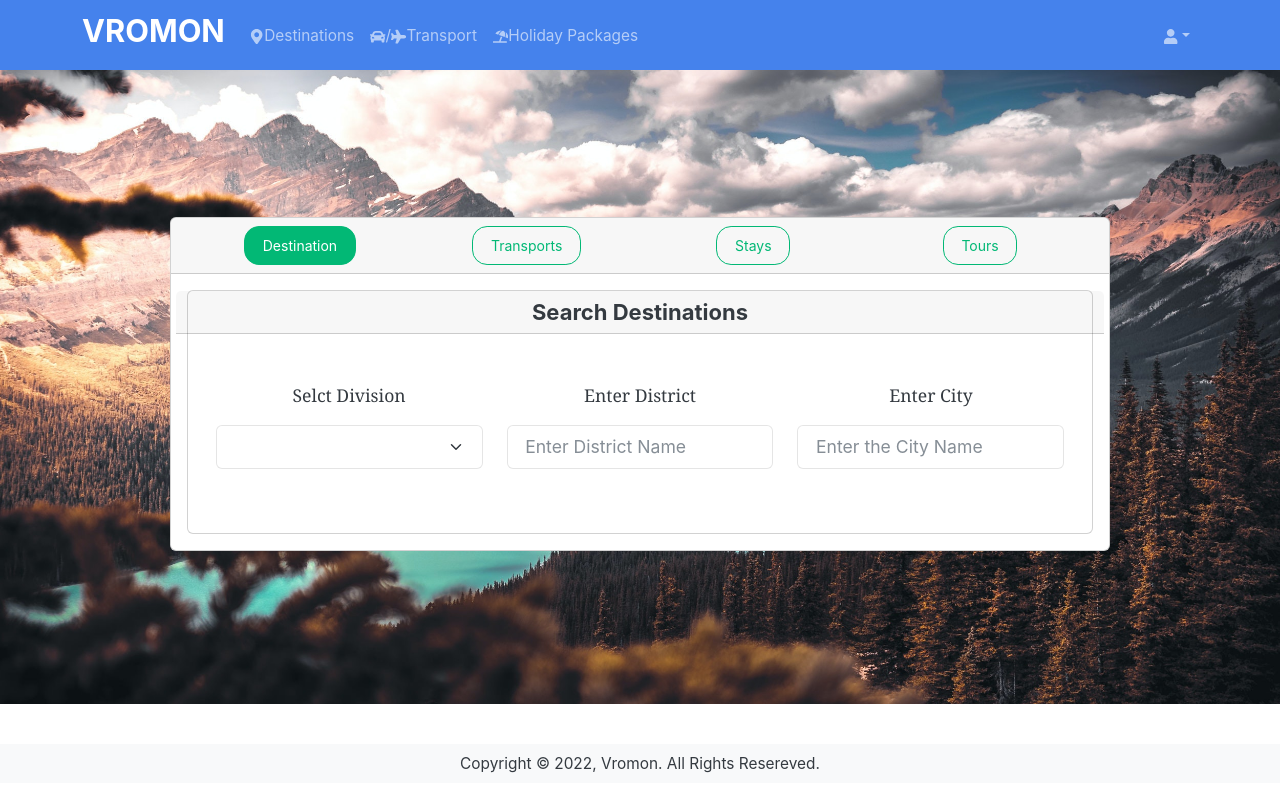
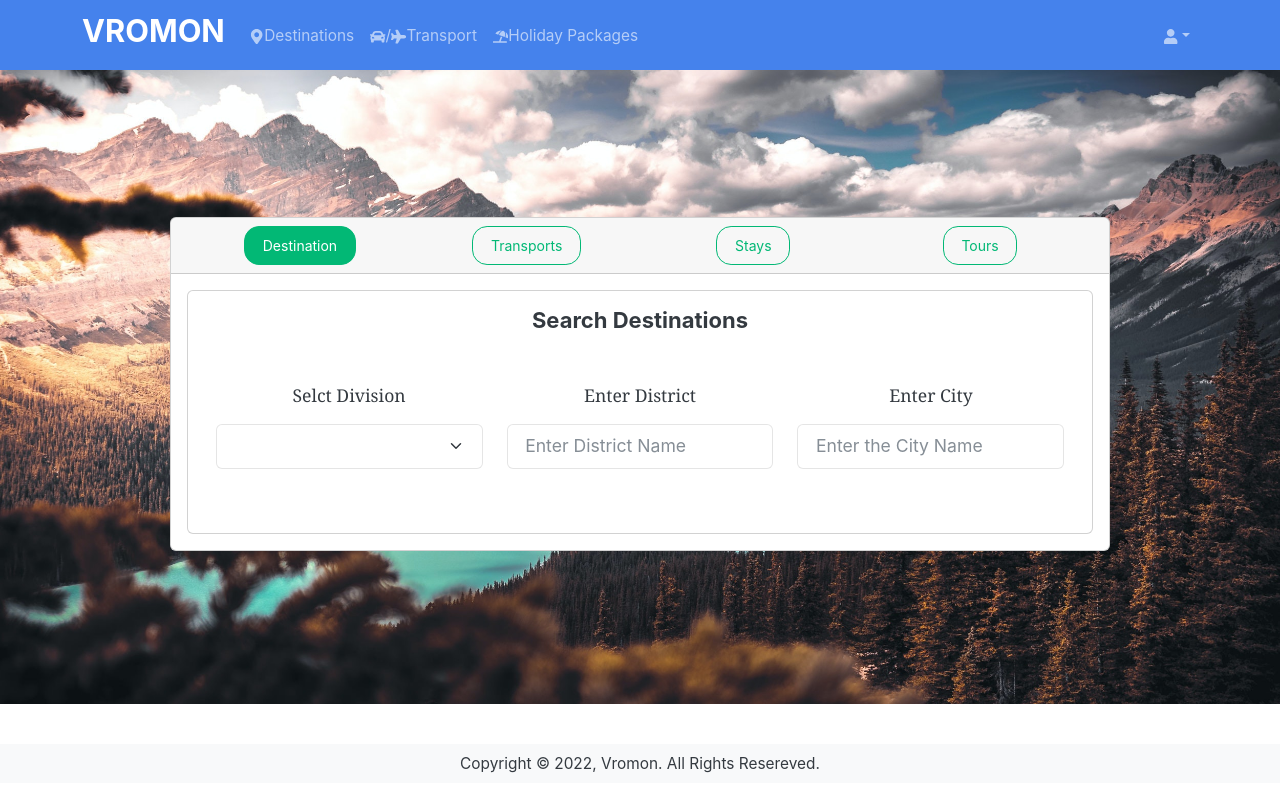
Before and after one commit to TangoRomeo80/Vromon, a React (Create React App) app in the folder frontend/: page /testNav in a window 1280 px wide. Built offline with nearby package versions, Linux system fonts and the light colour scheme.

Commit message:
TestNavbar Updated

```diff
--- a/frontend/src/screens/TestNavbar.js
+++ b/frontend/src/screens/TestNavbar.js
@@ -21,8 +21,8 @@ const SearchStays = () => {
 
   return (
     <Card>
-      <Row>
-        <Card.Header as="h5">Search Stays</Card.Header>
+      <Row className="mt-3">
+        <Card.Text as="h5">Search Stays</Card.Text>
       </Row>
 
       <Row className="my-5 mx-3">
@@ -131,8 +131,8 @@ const SearchTransports = () => {
   return (
     <div>
       <Card>
-        <Row>
-          <Card.Header as="h5">Search Transports</Card.Header>
+        <Row className="mt-3">
+          <Card.Text as="h5">Search Transports</Card.Text>
         </Row>
         <Row className="my-5 mx-3">
           <Col>
@@ -254,8 +254,8 @@ const SearchDestinations = () => {
   return (
     <div>
       <Card>
-        <Row>
-          <Card.Header as="h5">Search Destinations</Card.Header>
+        <Row className="mt-3">
+          <Card.Text as="h5">Search Destinations</Card.Text>
         </Row>
         <Row className="my-5 mx-3">
           <Col>
@@ -325,7 +325,7 @@ const SearchTours = () => {
 
   return (
     <Card>
-      <Row>
+      <Row className="mt-3">
         <Card.Text as="h5">Search Holiday Packages</Card.Text>
       </Row>
 
```
